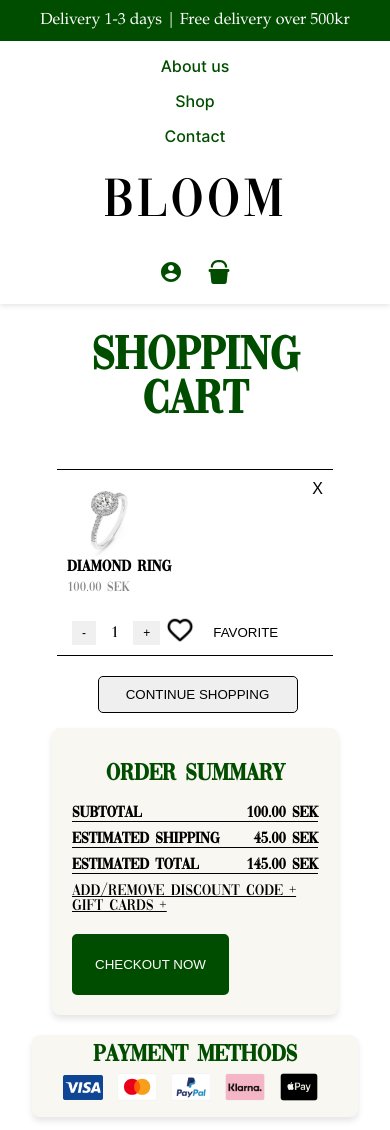
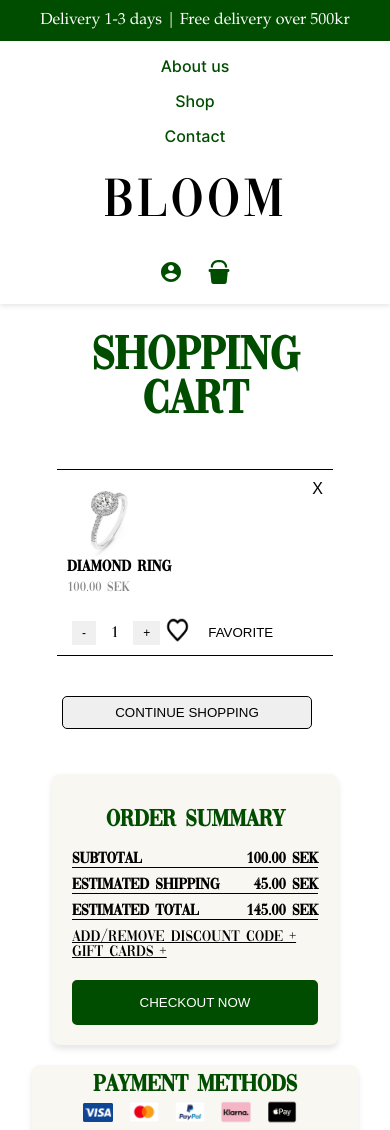
Before and after one commit to minzikimi/bloom-e-commerce, a plain HTML site: page pages/shoppingcart/shoppingcart.html in a window 390 px wide. Shown: the top 1130 px of the page. Drawn offline with Linux system fonts and the light colour scheme.

Commit message:
tried to implement responsive design in CSS

```diff
--- a/pages/shoppingcart/shoppingcart.css
+++ b/pages/shoppingcart/shoppingcart.css
@@ -4,6 +4,7 @@ body {
   padding: 0;
   box-sizing: border-box;
 }
+
 h1 {
   color: #004d00;
   text-align: center;
@@ -17,7 +18,7 @@ h1 {
   margin: 20px;
   gap: 20px;
   position: relative;
-  flex-wrap: wrap; /
+  flex-wrap: wrap;
 }
 
 /* Shopping List */
@@ -106,15 +107,12 @@ h1 {
 .item-button {
   display: flex;
   flex-direction: row;
-
 }
 
 .item-button img {
   width: 30px;
   margin-right: 8px;
   vertical-align: middle;
-
-
 }
 
 .remove-item,
@@ -178,8 +176,6 @@ h1 {
   width: 100%;
 }
 
-
-
 .discount,
 .gift-cards {
   text-decoration: underline;
@@ -215,54 +211,53 @@ h1 {
   text-align: center;
   color: #004d00;
   margin-top: 5px;
-
-
 }
 
 .payment-icons img {
   width: 40px;
   margin-right: 8px;
   vertical-align: middle;
-
-
 }
 
-
-
+/* RESPONSIVE DESIGN */
 
 @media (max-width: 768px) {
   .container {
     flex-direction: column;
-    gap: 10px;
+    gap: 20px;
   }
 
   .shopping-list {
     width: 100%;
   }
 
-  .order-summary,
-  .payment-methods {
+  .order-summary {
     width: 100%;
     margin-left: 0;
   }
 
   .checkout-now {
     margin-left: 0;
-  }
-
-
-  .continue-shopping-container {
     width: 100%;
-    text-align: center;
   }
 
   .continue-shopping {
     width: 80%;
-    max-width: 200px;
-    margin: 0 auto;
+    max-width: 300px;
+    margin: 20px auto;
+  }
+
+  .payment-methods {
+    width: 100%;
+    margin-left: 0;
+    margin-top: 20px;
+  }
+
+  .payment-icons img {
+    width: 30px;
+    margin-right: 10px;
   }
 }
-
 
 @media (max-width: 480px) {
   .shopping-item {
@@ -286,4 +281,19 @@ h1 {
   .item-quantity button {
     font-size: 12px;
   }
+
+  .item-button img {
+    width: 25px;
+  }
+
+  .continue-shopping {
+    width: 100%;
+    max-width: 250px;
+    padding: 8px 16px;
+  }
+
+  .checkout-now {
+    width: 100%;
+    padding: 12px 24px;
+  }
 }
```
Also changed, not shown: pages/shoppingcart/shoppingcart.html (+1 -0 lines).
